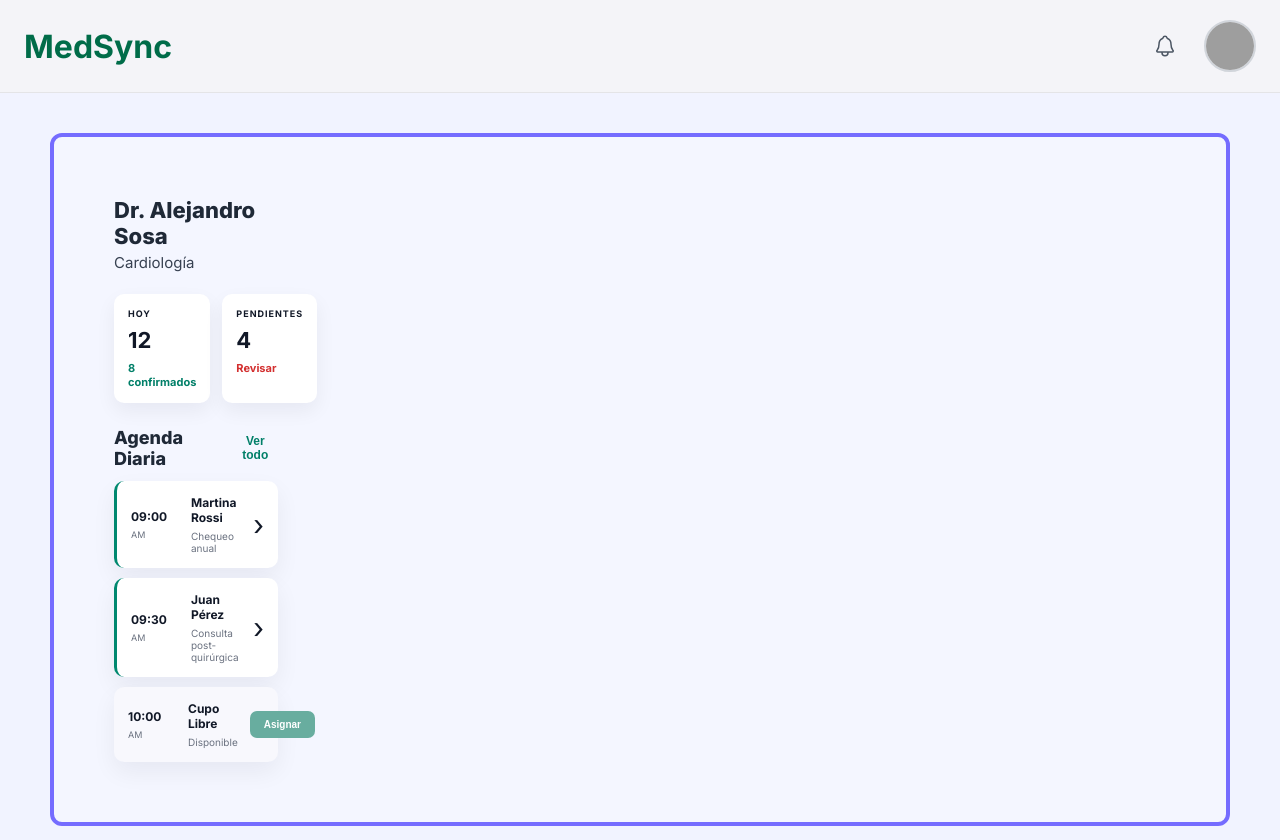
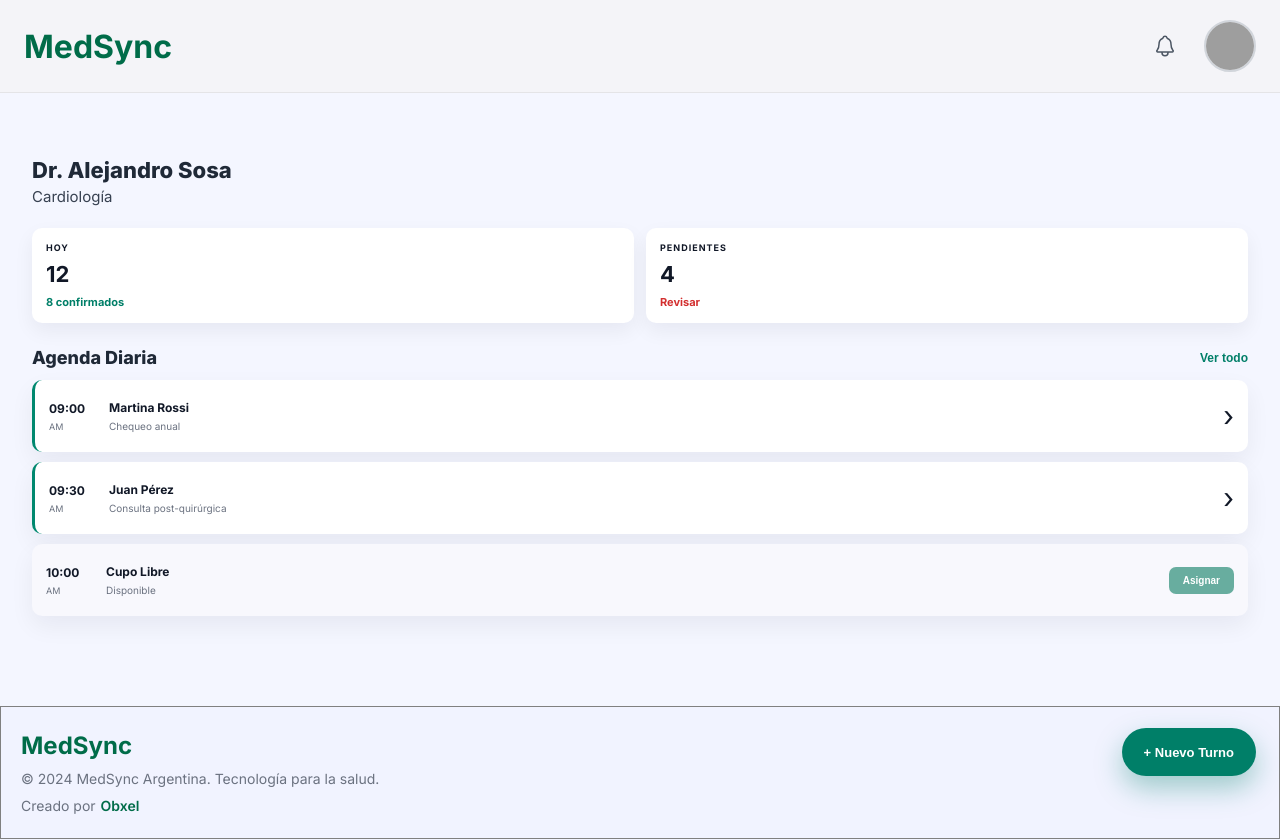
Before and after one commit to lucassosaurquiza/medsync, a React (Vite) app: page / in a window 1280 px wide. Shown: the top 840 px of the page. Built offline with nearby package versions, Linux system fonts and the light colour scheme; grey boxes are pictures that could not be loaded.

Commit message:
fix/dashboarterminado

```diff
--- a/package.json
+++ b/package.json
@@ -14,6 +14,7 @@
     "react": "^19.2.6",
     "react-day-picker": "^10.0.1",
     "react-dom": "^19.2.6",
+    "react-icon": "^1.0.0",
     "react-icons": "^5.6.0"
   },
   "devDependencies": {
--- a/src/pages/Dashboard/index.jsx
+++ b/src/pages/Dashboard/index.jsx
@@ -75,7 +75,7 @@ function Dashboard() {
           </section>
         </section>
       </main>
-
+      <button className="new-turn-button">+ Nuevo Turno</button>
       <Footer />
     </>
   );
--- a/src/pages/Dashboard/styles.css
+++ b/src/pages/Dashboard/styles.css
@@ -1,7 +1,7 @@
 /* MOBILE FIRST */
 .dashboard-layout {
-  min-height: 100vh;
   background: #f4f6ff;
+  padding: 64px 32px 90px;
 }
 
 .sidebar {
@@ -9,61 +9,8 @@
 }
 
 .dashboard-content {
-  padding: 24px;
-}
-
-.calendar-card {
   width: 100%;
-  border-radius: 18px;
-}
-
-/* DESKTOP */
-@media (min-width: 1024px) {
-  .dashboard-layout {
-    display: grid;
-    grid-template-columns: 220px 1fr;
-    max-width: 1180px;
-    margin: 40px auto;
-    border: 4px solid #756cff;
-    border-radius: 12px;
-    overflow: hidden;
-    background: #f8f9ff;
-  }
-
-  .sidebar {
-    display: block;
-    background: #ffffff;
-    padding: 24px;
-    border-right: 1px solid #e5e7eb;
-  }
-
-  .mobile-navbar {
-    display: none;
-  }
-
-  .dashboard-content {
-    padding: 28px;
-  }
-
-  .desktop-grid {
-    display: grid;
-    grid-template-columns: 1fr 300px;
-    gap: 24px;
-  }
-
-  .calendar-card {
-    border-radius: 10px;
-  }
-}
-
-.dashboard-layout {
-  min-height: calc(100vh - 115px);
-  background: #f4f6ff;
-  padding: 32px;
-}
-
-.dashboard-content {
-  width: 100%;
+  padding: 0;
 }
 
 .doctor-profile {
@@ -158,3 +105,34 @@
   flex-direction: column;
   gap: 10px;
 }
+
+.new-turn-button {
+  position: fixed;
+  right: 24px;
+  bottom: 24px;
+  height: 48px;
+  padding: 0 22px;
+  border: none;
+  border-radius: 999px;
+  background: #007f68;
+  color: #ffffff;
+  font-size: 13px;
+  font-weight: 800;
+  box-shadow: 0 12px 28px rgba(0, 127, 104, 0.35);
+  cursor: pointer;
+  z-index: 20;
+}
+
+@media (max-width: 480px) {
+  .dashboard-layout {
+    padding: 64px 32px 80px;
+  }
+
+  .new-turn-button {
+    right: 18px;
+    bottom: 18px;
+    height: 44px;
+    font-size: 12px;
+    padding: 0 18px;
+  }
+}
```
Also changed, not shown: 1 other file (tests, documents, lock files or other folders).
